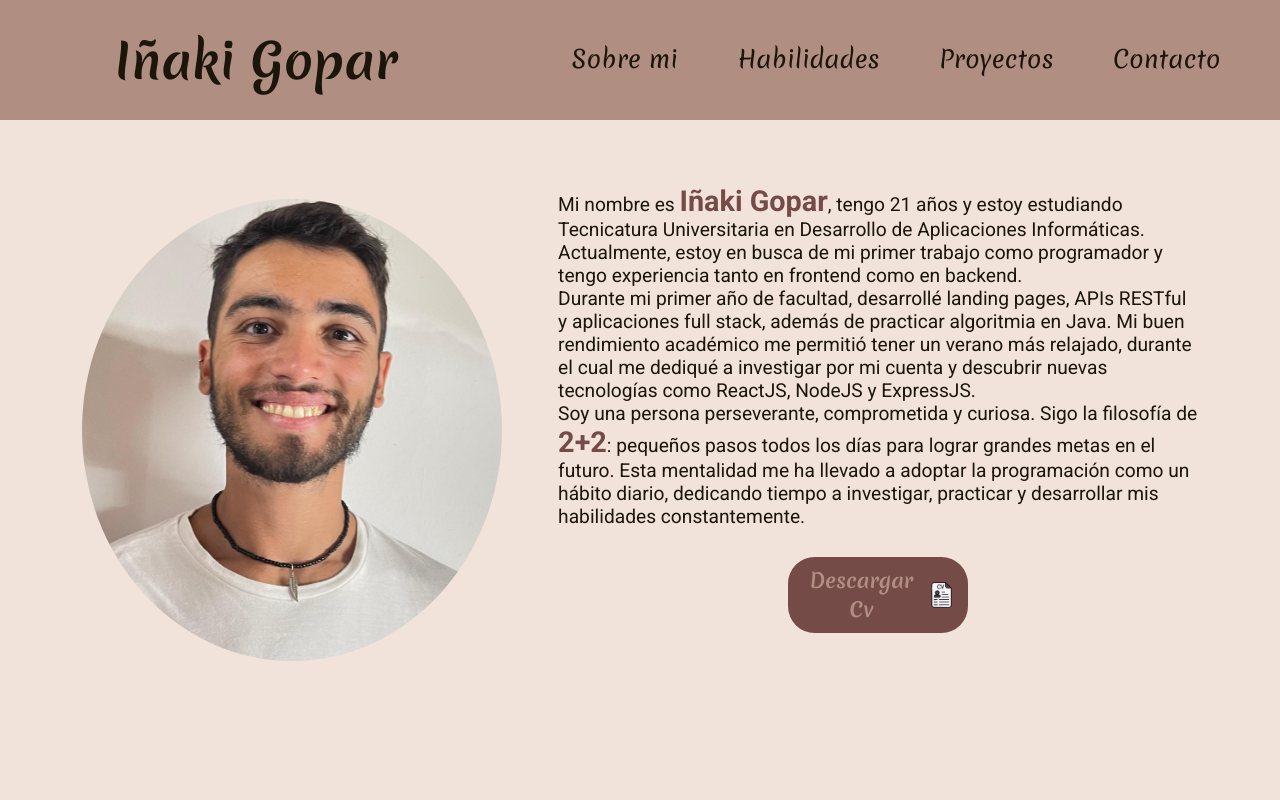
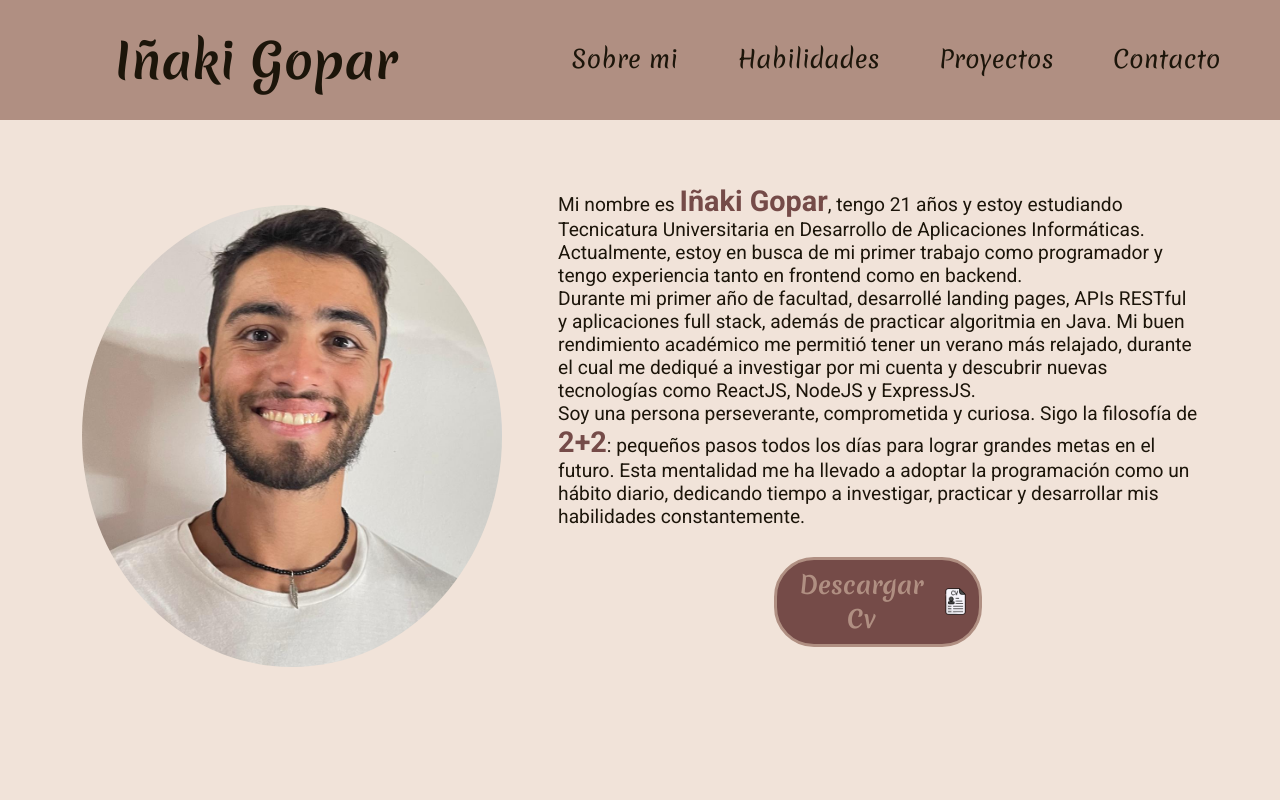
Before and after one commit to InakiGopar/My-Portfolio, a React (Vite) app: page / in a window 1280 px wide. Shown: the top 800 px of the page. Built offline with nearby package versions, Linux system fonts and the light colour scheme.

Commit message:
improve cv button style

```diff
--- a/src/components/desktop/styles/AboutMe.css
+++ b/src/components/desktop/styles/AboutMe.css
@@ -36,12 +36,13 @@
 }
 
 .cv .desktop-button {
-    border: rgb(0, 0, 0) 0.0rem solid;
-    padding: 6px;
+    border-radius: 3em;
+    border: rgb(176, 143, 130) 0.2rem solid;
+    padding: 4px;
 }
 
 .cv .desktop-button a {
-    font-size: 1.5em;
+    font-size: 1.8em;
 }
 
 .cv .desktop-button:hover {
```
